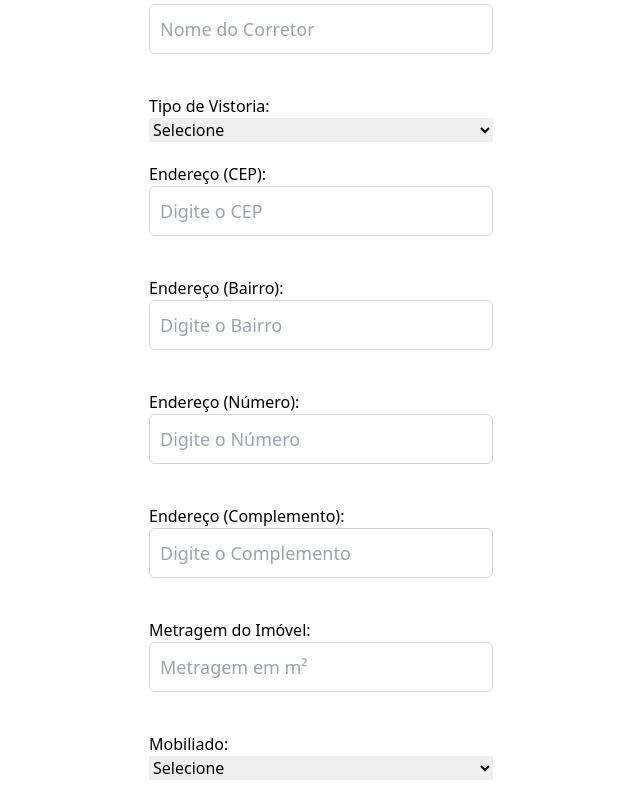
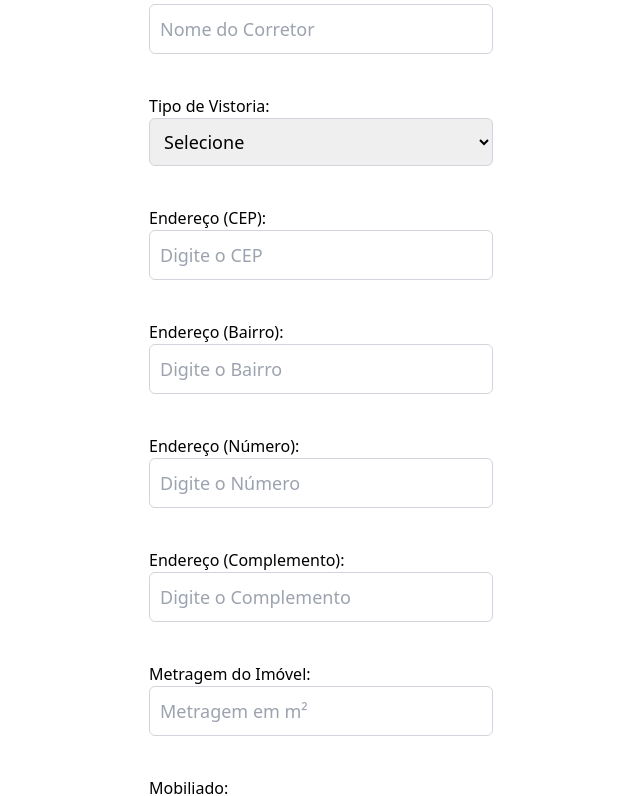
Before and after one commit to devGabyAlves/imov-check, a React (Vite) app: page /cadastro_imovel in a window 1280 px wide. Shown: the part 384-1180 px from the top of the page, without its empty margins (319-959 px from the left). Built offline with nearby package versions, Linux system fonts and the light colour scheme.

Commit message:
chore: Update select elements in Formulario component
- Add CSS classes to select elements for consistent styling
- Improve accessibility by adding labels for select elements
- Update select element event handlers to use arrow functions for better readability

```diff
--- a/src/components/form_cadastro.tsx
+++ b/src/components/form_cadastro.tsx
@@ -80,7 +80,12 @@ const Formulario = () => {
           <div className="flex flex-col mb-5">
             <label htmlFor="tipoVistoria">Tipo de Vistoria:</label>
 
-            <select id="tipoVistoria" value={tipoVistoria} onChange={(e) => setTipoVistoria(e.target.value)}>
+            <select
+              id="tipoVistoria"
+              value={tipoVistoria}
+              onChange={(e) => setTipoVistoria(e.target.value)}
+              className="mb-5 p-2.5 border border-gray-300 rounded-md text-lg w-full"
+            >
               <option value="">Selecione</option>
               <option value="entrada">Entrada</option>
               <option value="saida">Saída</option>
@@ -126,7 +131,12 @@ const Formulario = () => {
           <div className="flex flex-col mb-5">
             <label htmlFor="mobiliado">Mobiliado:</label>
 
-            <select id="mobiliado" value={mobiliado} onChange={(e) => setMobiliado(e.target.value)}>
+            <select
+              id="mobiliado"
+              value={mobiliado}
+              onChange={(e) => setMobiliado(e.target.value)}
+              className="mb-5 p-2.5 border border-gray-300 rounded-md text-lg w-full"
+            >
               <option value="">Selecione</option>
               <option value="sim">Sim</option>
               <option value="nao">Não</option>
```
